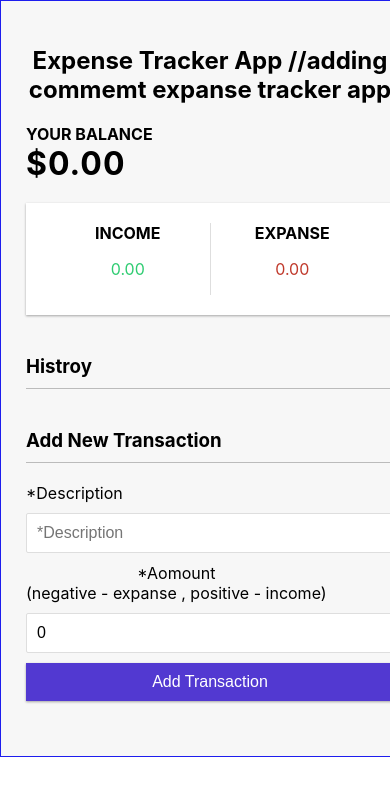
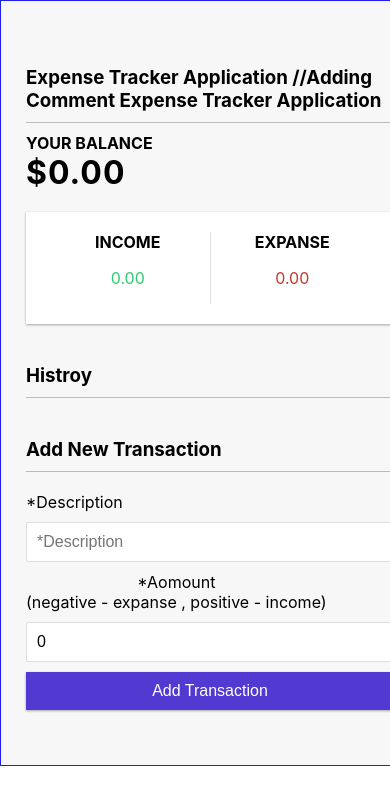
Before and after one commit to ShoaibAbbasDev/expanse-tracker-, a React (Create React App) app: page / in a window 390 px wide. Shown: the top 804 px of the page. Built offline with nearby package versions, Linux system fonts and the light colour scheme.

Commit message:
Update Header.js
Update the UI and become it more responsive.

```diff
--- a/src/Header.js
+++ b/src/Header.js
@@ -2,9 +2,9 @@ import React from 'react'
 
 function Header  () {
     return (
-        <h2>
-            Expense Tracker App  //adding commemt expanse tracker app
-        </h2>
+        <h3>
+            Expense Tracker Application  //Adding Comment Expense Tracker Application
+        </h3>
     );
 }
 export default Header;
```
